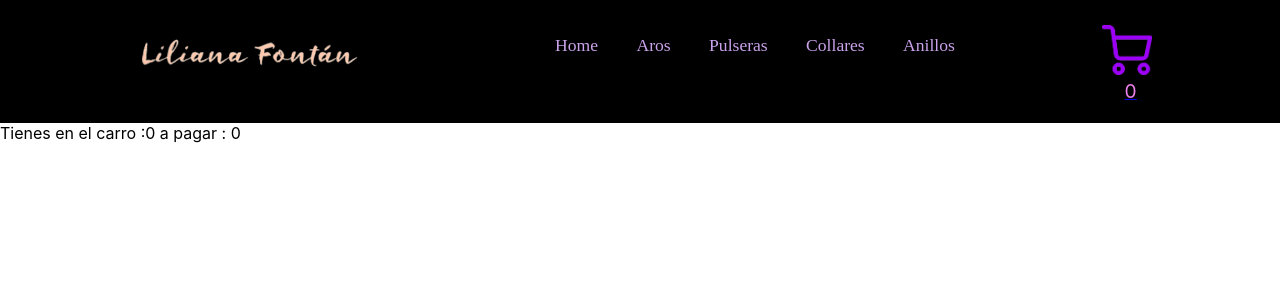
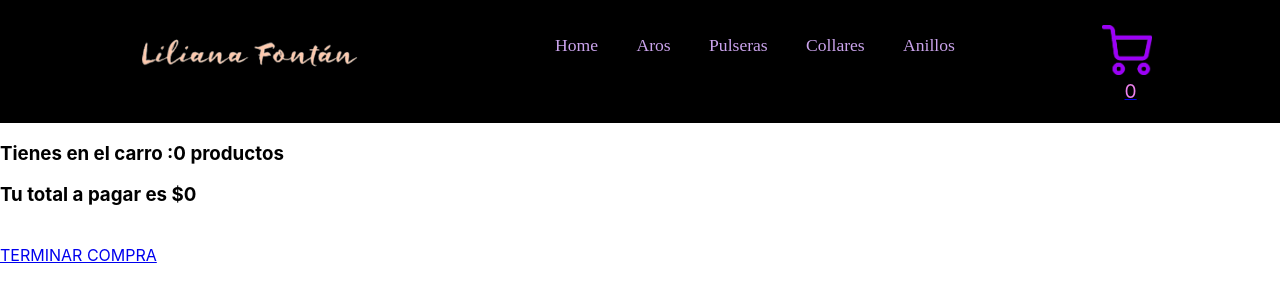
Before and after one commit to lilifontan/web-joyas-Fontan, a React (Vite) app: page /cart in a window 1280 px wide. Shown: the top 302 px of the page. Built offline with nearby package versions, Linux system fonts and the light colour scheme.

Commit message:
web-joyas-Fontan - Cart Context final 1

```diff
--- a/src/components/Cart/Cart.jsx
+++ b/src/components/Cart/Cart.jsx
@@ -1,5 +1,6 @@
 import React , {useContext} from 'react'
 import { cartContext } from '../Context/CartContextComponent'
+import {Link} from 'react-router-dom'
 
 
 export default function Cart() {
@@ -10,14 +11,19 @@ const {cart, totalCount, totalToPay, removeItem} = useContext (cartContext)
     {
       cart.map((item)=>
       <>
-      <div>
+      <div >
+        <br></br>
           {'Producto: '+ item.title + '   Cantidad:  '+ item.count}   {'  '}
           <span onClick ={() => removeItem (item.id)}>  🗑️ </span>
       </div>
       </>
       )  }
 
-    <div>Tienes en el carro :{totalCount} a pagar : {totalToPay}</div>
+    <h3>Tienes en el carro :{totalCount} productos</h3>
+    <h3>Tu total a pagar es  ${totalToPay}</h3>
+    <br></br>
+
+    <Link to = {'/checkout'}>  TERMINAR COMPRA  </Link>
     </>
   )
 }
--- a/src/components/Cart/CartWidget.jsx
+++ b/src/components/Cart/CartWidget.jsx
@@ -6,7 +6,7 @@ const {cart, totalCount} = useContext (cartContext)
 
 
 useEffect (()=>{
-    console.log ("CART LENGHT ", cart)
+
   }, [cart])
 
   return (
```
